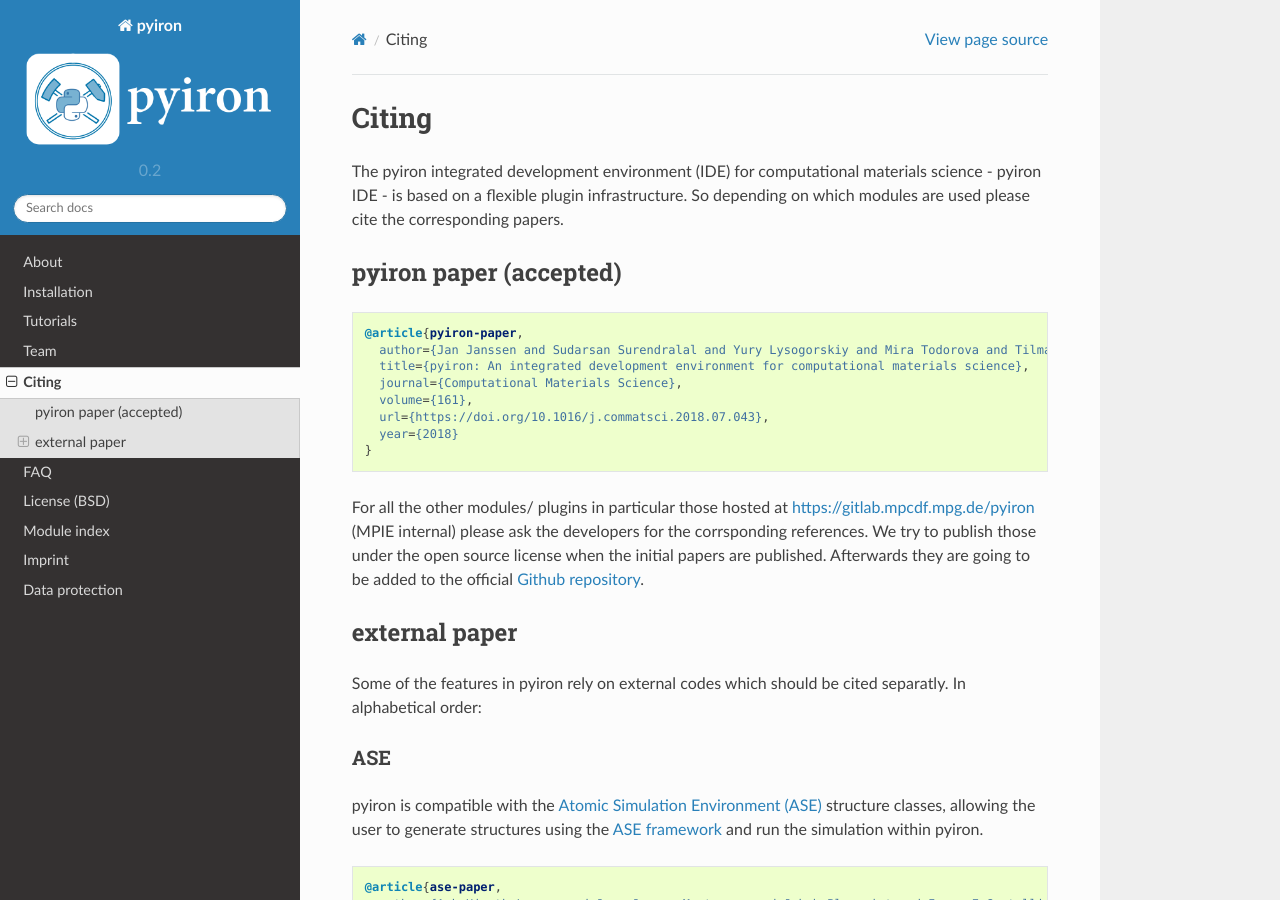
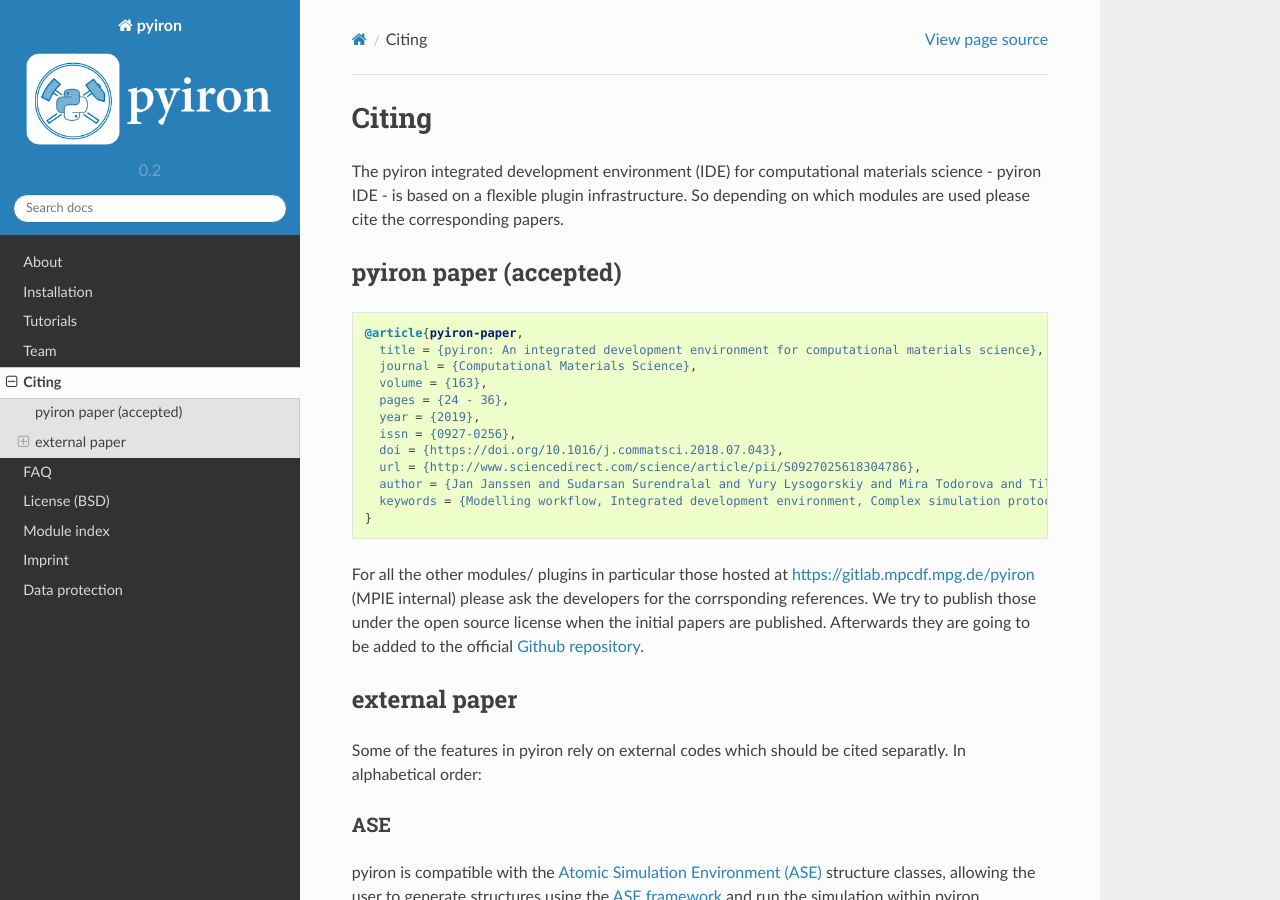
Before and after one commit to pyiron/pyiron, a Sphinx documentation site: the page built from docs/source/citation.rst, in a window 1280 px wide and 900 px high. Built offline with Sphinx 7.4.7 and the Read the Docs theme 2.0.0, drawn with Linux system fonts in a browser that asks for light colours; pages that are not in the unit, such as notebooks, are missing from menus.

Commit message:
Update pyiron publication

```diff
--- a/docs/source/citation.rst
+++ b/docs/source/citation.rst
@@ -12,12 +12,16 @@
 .. code-block:: bibtex
 
   @article{pyiron-paper,
-    author={Jan Janssen and Sudarsan Surendralal and Yury Lysogorskiy and Mira Todorova and Tilmann Hickel and Ralf Drautz and Jörg Neugebauer},
-    title={pyiron: An integrated development environment for computational materials science},
-    journal={Computational Materials Science},
-    volume={161},
-    url={https://doi.org/10.1016/j.commatsci.2018.07.043},
-    year={2018}
+    title = {pyiron: An integrated development environment for computational materials science},
+    journal = {Computational Materials Science},
+    volume = {163},
+    pages = {24 - 36},
+    year = {2019},
+    issn = {0927-0256},
+    doi = {https://doi.org/10.1016/j.commatsci.2018.07.043},
+    url = {http://www.sciencedirect.com/science/article/pii/S0927025618304786},
+    author = {Jan Janssen and Sudarsan Surendralal and Yury Lysogorskiy and Mira Todorova and Tilmann Hickel and Ralf Drautz and Jörg Neugebauer},
+    keywords = {Modelling workflow, Integrated development environment, Complex simulation protocols},
   }
 
 For all the other modules/ plugins in particular those hosted at https://gitlab.mpcdf.mpg.de/pyiron (MPIE internal) please ask the developers for the corrsponding references. We try to publish those under the open source license when the initial papers are published. Afterwards they are going to be added to the official `Github repository <https://github.com/pyiron>`_.
```
Also changed, not shown: README.rst (+10 -6 lines), 1 other file.
